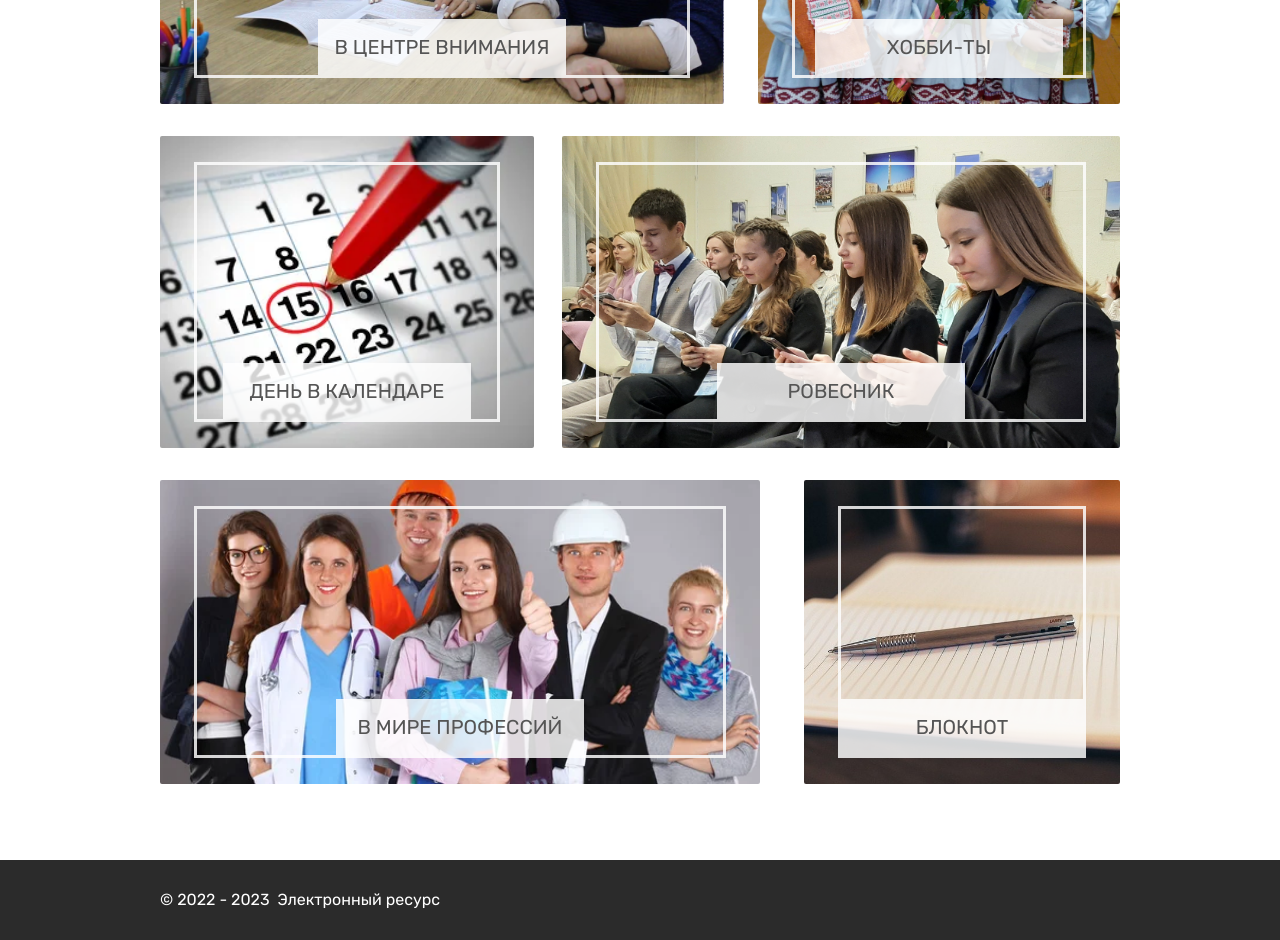
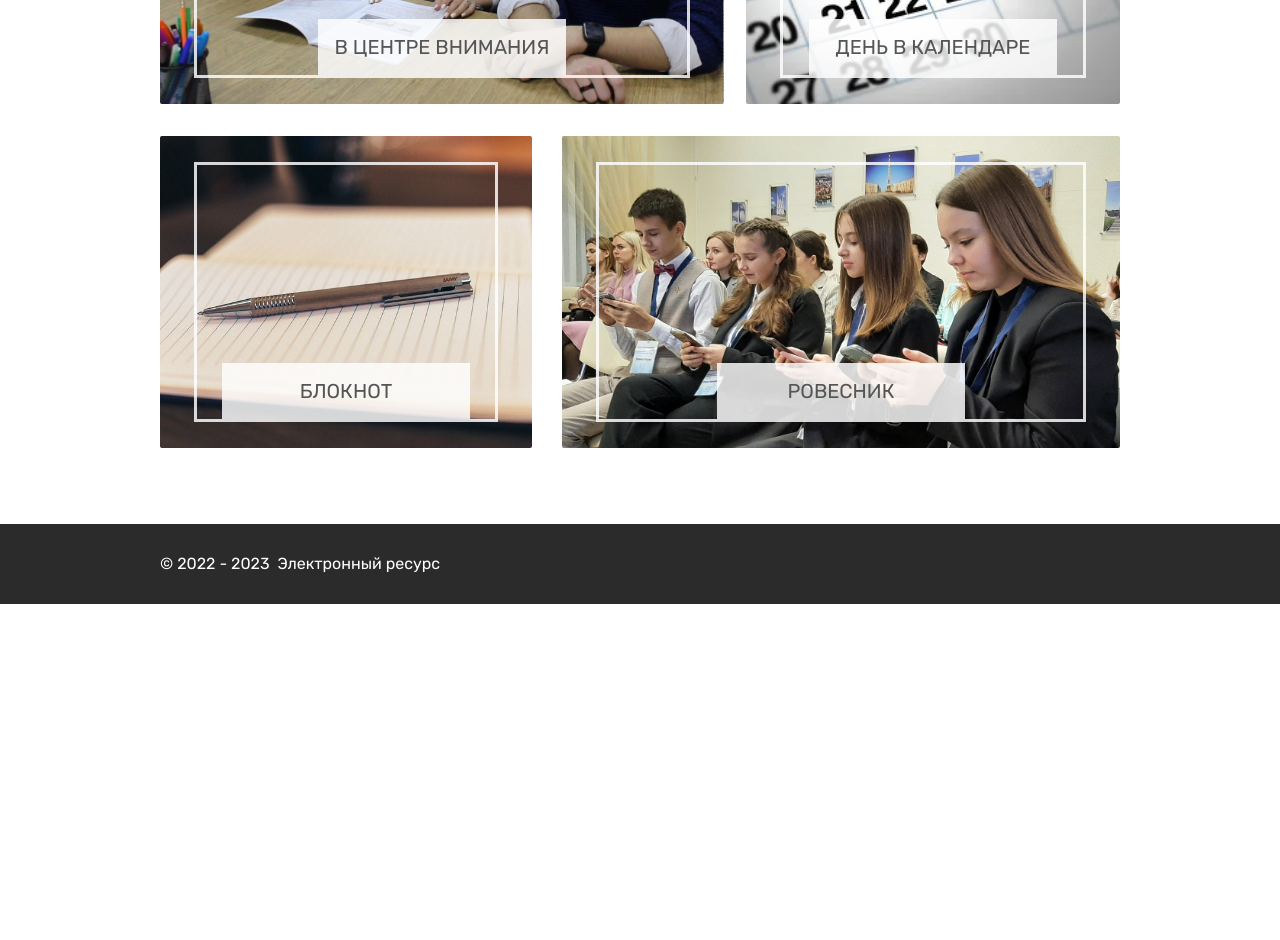
Before and after one commit to dmitry-shul/elgazeta, a Next.js app: page / in a window 1280 px wide. Shown: the part 840-1780 px from the top of the page. After the commit the page ends 1444 px from the top, so only its background shows below. Built offline with nearby package versions, Linux system fonts and the light colour scheme.

Commit message:
remove 2 rubrics, fix rubric's width, height background image

```diff
--- a/src/pages/index.js
+++ b/src/pages/index.js
@@ -77,9 +77,9 @@ const Rubric = ({item, ...props}) => {
 
 const rubricsArray = [
   {id: 1, link: '/assets/images/1rub.jpg', width: "564px", height: "336px", text: "В ЦЕНТРЕ ВНИМАНИЯ", positionX: "center", positionX: "center"},
-  {id: 2, link: '/assets/images/2rub.jpg', width: "362px", height: "336px", text: "ХОББИ-ТЫ", positionX: "center", positionY: "top"},
-  {id: 3, link: '/assets/images/3rub.webp', width: "374px", height: "312px", text: "ДЕНЬ В КАЛЕНДАРЕ", positionX: "center", positionY: "center"},
+  {id: 3, link: '/assets/images/3rub.webp', width: "374px", height: /*"312px"*/ "336px", text: "ДЕНЬ В КАЛЕНДАРЕ", positionX: "center", positionY: "center"},
+  {id: 6, link: '/assets/images/6rub.jpg', width: /*"316px"*/ "372px", height: /*"304px*/ "312px", text: "БЛОКНОТ", positionX: "center", positionY: "center"},
   {id: 4, link: '/assets/images/4rub.jpg', width: "558px", height: "312px", text: "РОВЕСНИК", positionX: "center", positionY: "top"},
-  {id: 5, link: '/assets/images/5rub.jpg', width: "600px", height: "304px", text: "В МИРЕ ПРОФЕССИЙ", positionX: "center", positionY: "top"},
-  {id: 6, link: '/assets/images/6rub.jpg', width: "316px", height: "304px", text: "БЛОКНОТ", positionX: "center", positionY: "center"},
+  /*{id: 2, link: '/assets/images/2rub.jpg', width: "362px", height: "336px", text: "ХОББИ-ТЫ", positionX: "center", positionY: "top"},
+  {id: 5, link: '/assets/images/5rub.jpg', width: "600px", height: "304px", text: "В МИРЕ ПРОФЕССИЙ", positionX: "center", positionY: "top"},*/
 ]
```
